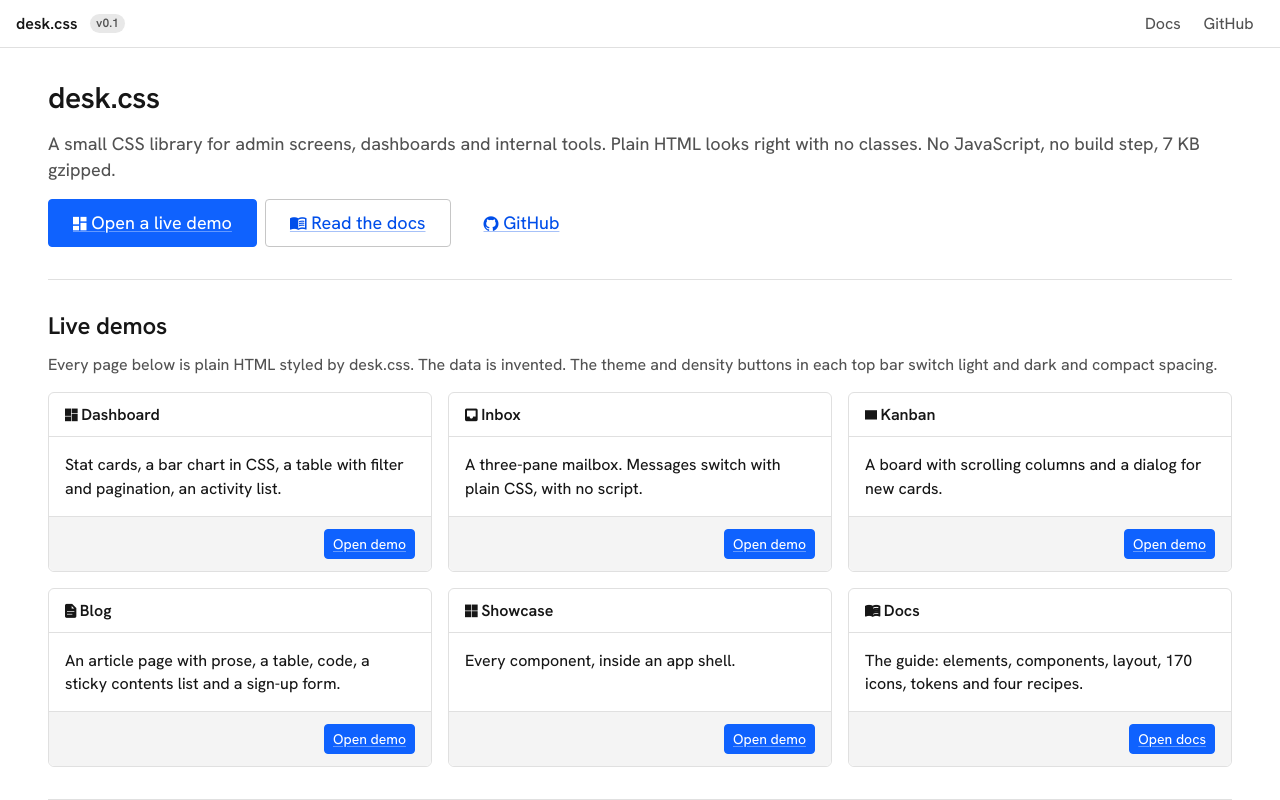
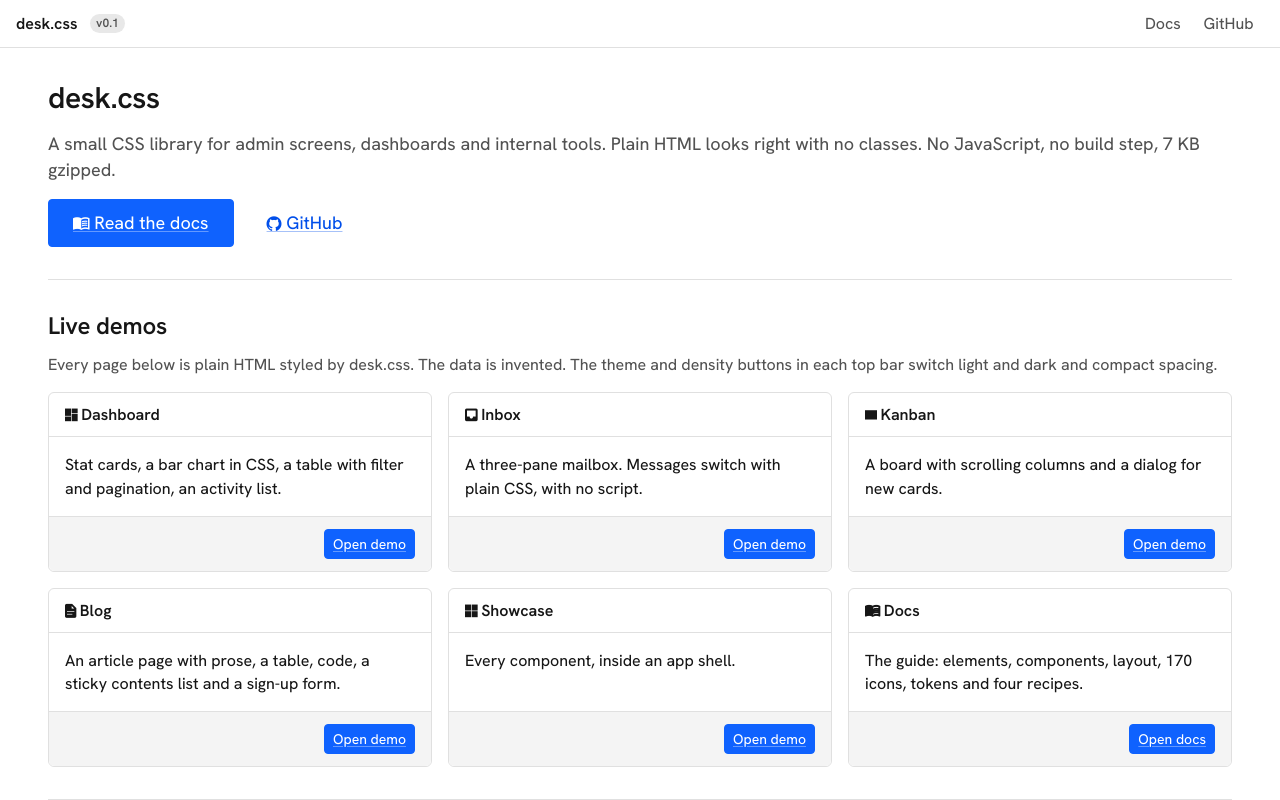
Before and after one commit to asif-r-porosh/desk-css, a plain HTML site: page index.html in a window 1280 px wide. Shown: the top 800 px of the page. Drawn offline with Linux system fonts and the light colour scheme.

Commit message:
docs: drop the single-demo button from the landing page

```diff
--- a/index.html
+++ b/index.html
@@ -34,8 +34,7 @@
     <h1>desk.css</h1>
     <p class="text-lg muted">A small CSS library for admin screens, dashboards and internal tools. Plain HTML looks right with no classes. No JavaScript, no build step, 7 KB gzipped.</p>
     <div class="row">
-      <a class="btn primary lg" href="templates/dashboard.html">&#xF056E; Open a live demo</a>
-      <a class="btn lg" href="docs.html">&#xF14F7; Read the docs</a>
+      <a class="btn primary lg" href="docs.html">&#xF14F7; Read the docs</a>
       <a class="btn ghost lg" href="https://github.com/asif-r-porosh/desk-css">&#xF02A4; GitHub</a>
     </div>
   </section>
```
